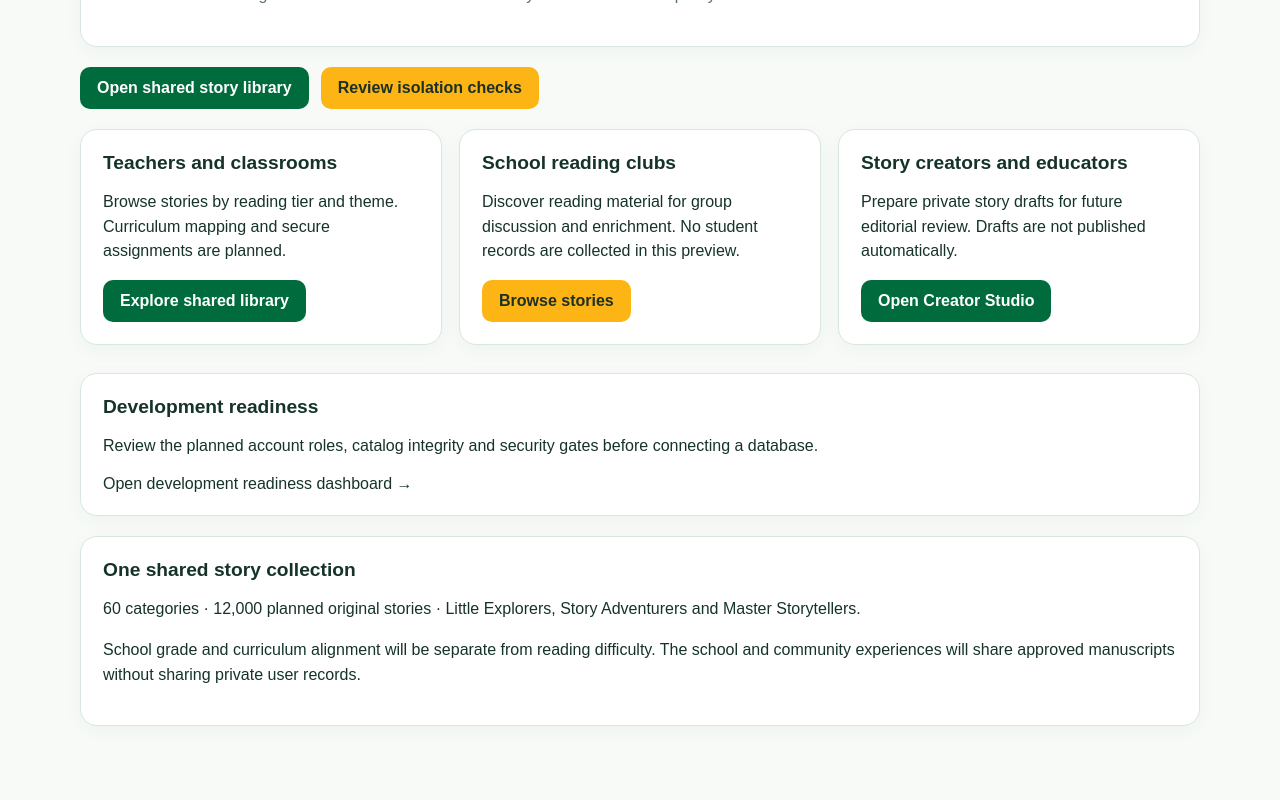
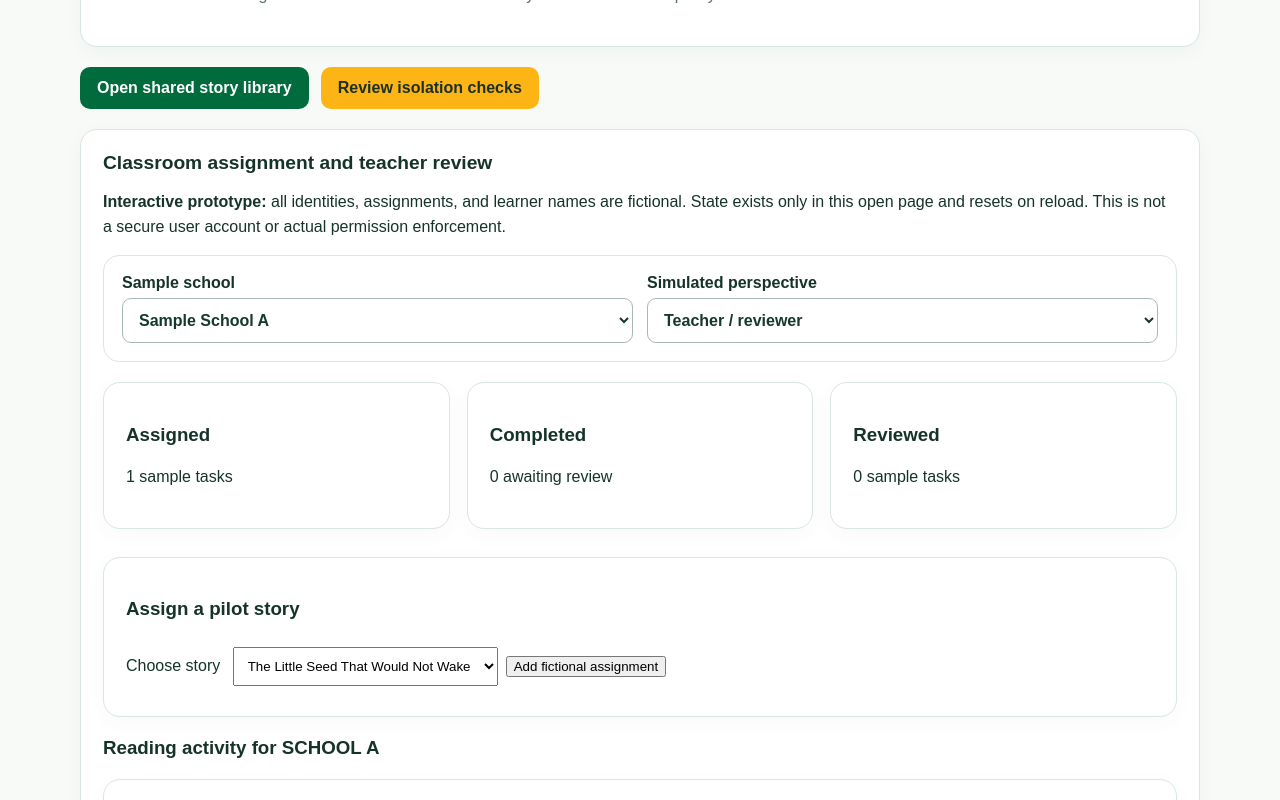
Before and after one commit to Profgabby/Few-quest, a Next.js app: page /en/storyverse/school in a window 1280 px wide. Shown: the part 1360-2160 px from the top of the page. Built offline with nearby package versions, Linux system fonts and the light colour scheme.

Commit message:
Integrate fictional school reading workflow into dashboard

```diff
--- a/app/[locale]/storyverse/school/page.tsx
+++ b/app/[locale]/storyverse/school/page.tsx
@@ -1,3 +1,4 @@
+import {ReadingWorkflow} from "@/components/storyverse/reading-workflow";
 import Link from "next/link";
 import {ExperienceDashboard} from "@/components/storyverse/experience-dashboard";
 import {notFound} from "next/navigation";
@@ -9,7 +10,7 @@ export default async function Page({params}:{params:Promise<{locale:string}>}){
  return <StudioShell locale={locale} title="School StoryVerse" eyebrow="SCHOOL READING ENVIRONMENT">
  <p className="sv-lead">A dedicated school entry point to the shared StoryVerse collection, designed for teachers, classrooms, school leaders and learners.</p>
  <Notice>This is a school-experience preview, not an authenticated school dashboard. Class enrollment, teacher assignments, pupil records and school analytics are not active.</Notice>
- <ExperienceDashboard locale={locale} mode="school"/>
+ <ExperienceDashboard locale={locale} mode="school"/><ReadingWorkflow locale={locale} mode="school"/>
  <div className="sv-grid">
  <article className="sv-card"><h2>Teachers and classrooms</h2><p>Browse stories by reading tier and theme. Curriculum mapping and secure assignments are planned.</p><Link className="sv-button" href={`/${locale}/storyverse/library`}>Explore shared library</Link></article>
  <article className="sv-card"><h2>School reading clubs</h2><p>Discover reading material for group discussion and enrichment. No student records are collected in this preview.</p><Link className="sv-button alt" href={`/${locale}/storyverse/library`}>Browse stories</Link></article>
```
